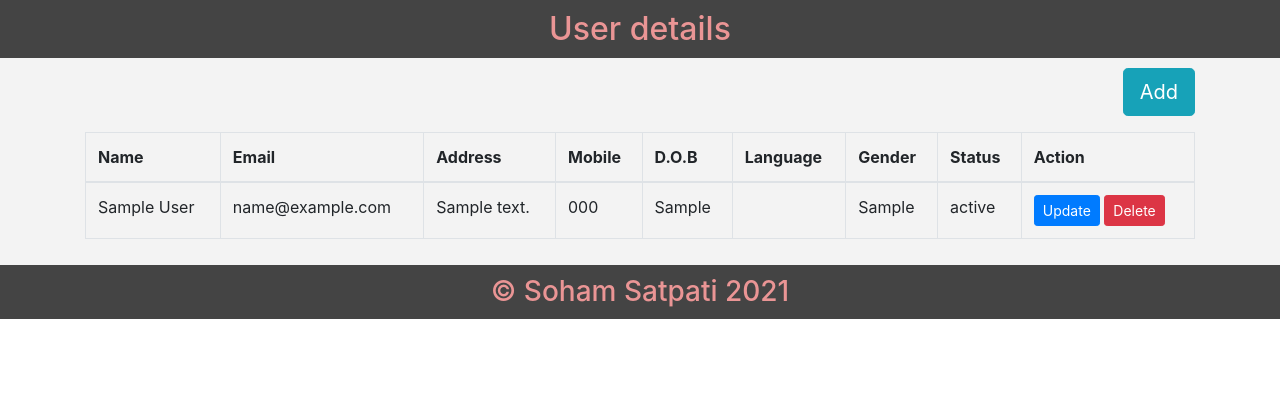
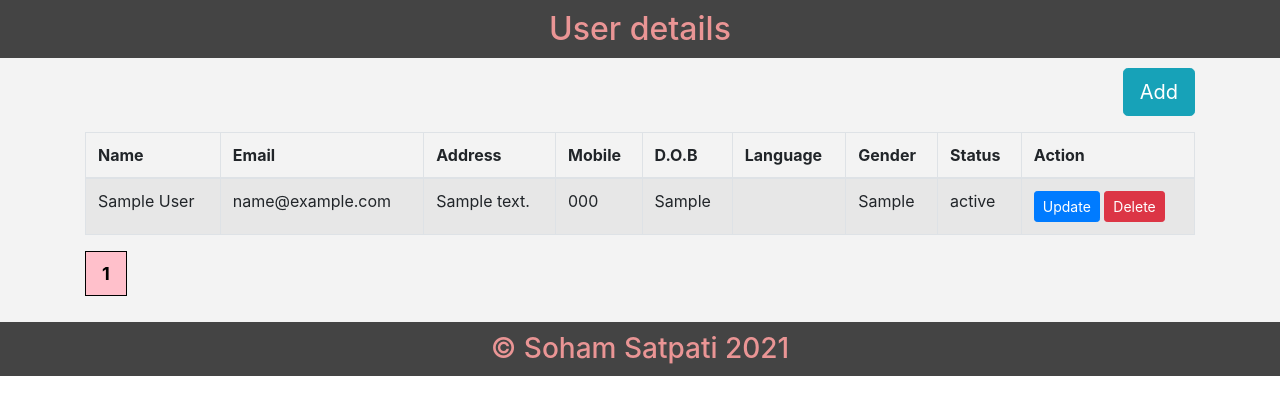
Before and after one commit to SohamSatpati/phppractice, a PHP site: page /userDetails.php in a window 1280 px wide. Shown: the top 415 px of the page. Run offline with PHP 8.4, Linux system fonts and the light colour scheme; tables that the repository leaves empty or names only in its code hold one stand-in row (values such as "Sample post"); some libraries are stand-ins or nearby versions.

Commit message:
add pagination

```diff
--- a/userDetails.php
+++ b/userDetails.php
@@ -1,10 +1,44 @@
+<style>
+.pagination {
+    display: inline-block;
+}
+.pagination a {
+    font-weight:bold;
+    font-size:18px;
+    color: black;
+    float: left;
+    padding: 8px 16px;
+    text-decoration: none;
+    border:1px solid black;
+}
+.pagination a.active {
+        background-color: pink;
+}
+.pagination a:hover:not(.active) {
+    background-color: skyblue;
+}
+</style>
 <?php require_once "dbconn.php";
 include "./include/header.php";
 ?>
 <?php
 $status = $flag1 = $flag2= false;
 
-$sql = "SELECT t.id,t.status, u.name, u.email, u.address, u.mobile, u.dob, u.lang, u.gender FROM temp_user t, user u WHERE t.id = u.user_id ";
+        $per_page_record = 4;  // Number of entries to show in a page.
+        // Look for a GET variable page if not found default is 1.
+        if (isset($_GET["page"])) {
+            $page  = $_GET["page"];
+        }
+        else {
+          $page=1;
+        }
+
+        $start_from = ($page-1) * $per_page_record;
+
+        // $query = "SELECT * FROM user LIMIT $start_from, $per_page_record";
+        // $rs_result = mysqli_query ($conn, $query);
+
+$sql = "SELECT t.id,t.status, u.name, u.email, u.address, u.mobile, u.dob, u.lang, u.gender FROM temp_user t, user u WHERE t.id = u.user_id LIMIT $start_from, $per_page_record";
 
 $result = $conn->query($sql);
 
@@ -22,7 +56,7 @@ $result = $conn->query($sql);
         </a>
 </p>
 
-  <table class="table table-bordered">
+  <table class="table table-striped table-condensed table-bordered">
     <thead>
       <tr>
 
@@ -86,7 +120,7 @@ $result = $conn->query($sql);
         <?php
         }
         ?>
-        <a href="deleteuser.php?id=<?php echo $row['id'];?>">
+        <a href="deleteuser.php?id=<?php echo $row['id'];?>" onclick="return confirm('Are you sure?')">
         <button type="button" class="btn btn-danger btn-sm">Delete</button>
         </a>
         </td>
@@ -96,13 +130,49 @@ $result = $conn->query($sql);
 } else {
   echo "0 results";
 }
-$conn->close();
+
   ?>
     </tbody>
   </table>
+  <div class="pagination">
+
+  <?php
+    $query = "SELECT COUNT(*) FROM user";
+    $rs_result = mysqli_query($conn, $query);
+    $row = mysqli_fetch_row($rs_result);
+    $total_records = $row[0];
+    $total_pages = ceil($total_records / $per_page_record);
+    $pagLink = "";
+    if($page>=2){
+      echo "<a href='userDetails.php?page=".($page-1)."'>  Prev </a>";
+  }
+
+  for ($i=1; $i<=$total_pages; $i++) {
+    if ($i == $page) {
+        $pagLink .= "<a class = 'active' href='userDetails.php?page="
+                                          .$i."'>".$i." </a>";
+    }
+    else  {
+        $pagLink .= "<a href='userDetails.php?page=".$i."'>
+                                          ".$i." </a>";
+    }
+  }
+  echo $pagLink;
+
+  if($page<$total_pages){
+      echo "<a href='userDetails.php?page=".($page+1)."'>  Next </a>";
+  }
+
+
+  ?>
+
+
+</div>
+
   </form>
 </div>
 </section>
 <?php
+$conn->close();
 include "./include/footer.php";
 ?>
```
Also changed, not shown: css/style.css (line endings or trailing spaces).
